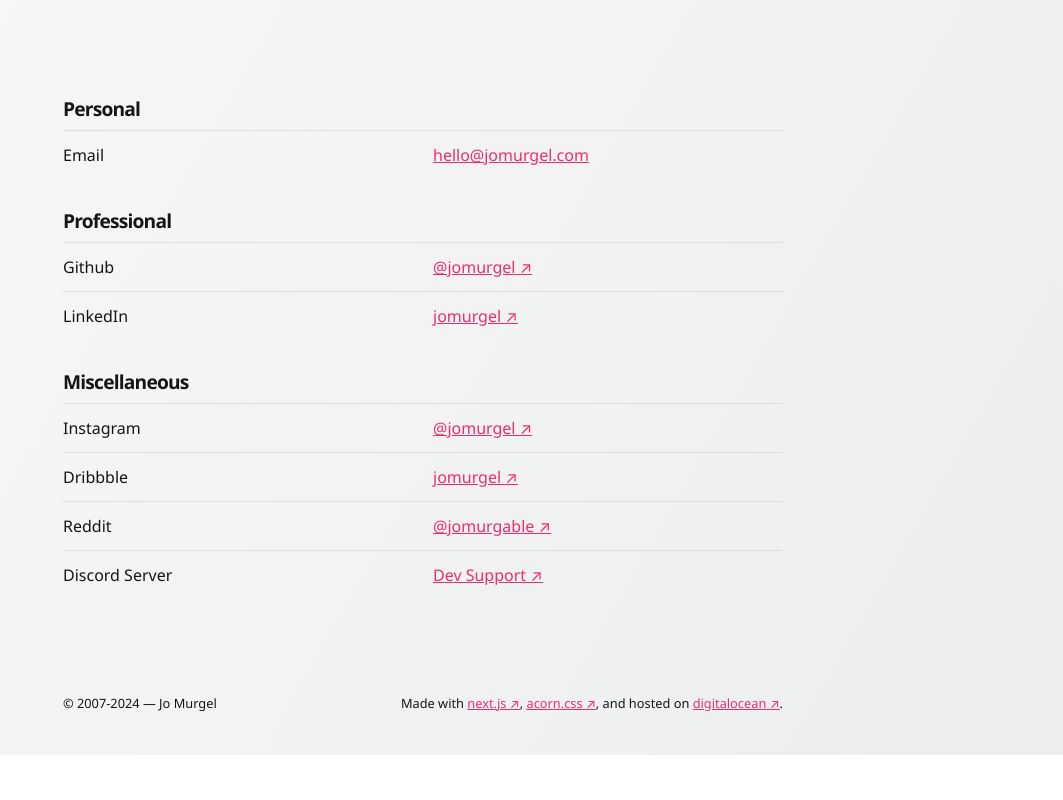
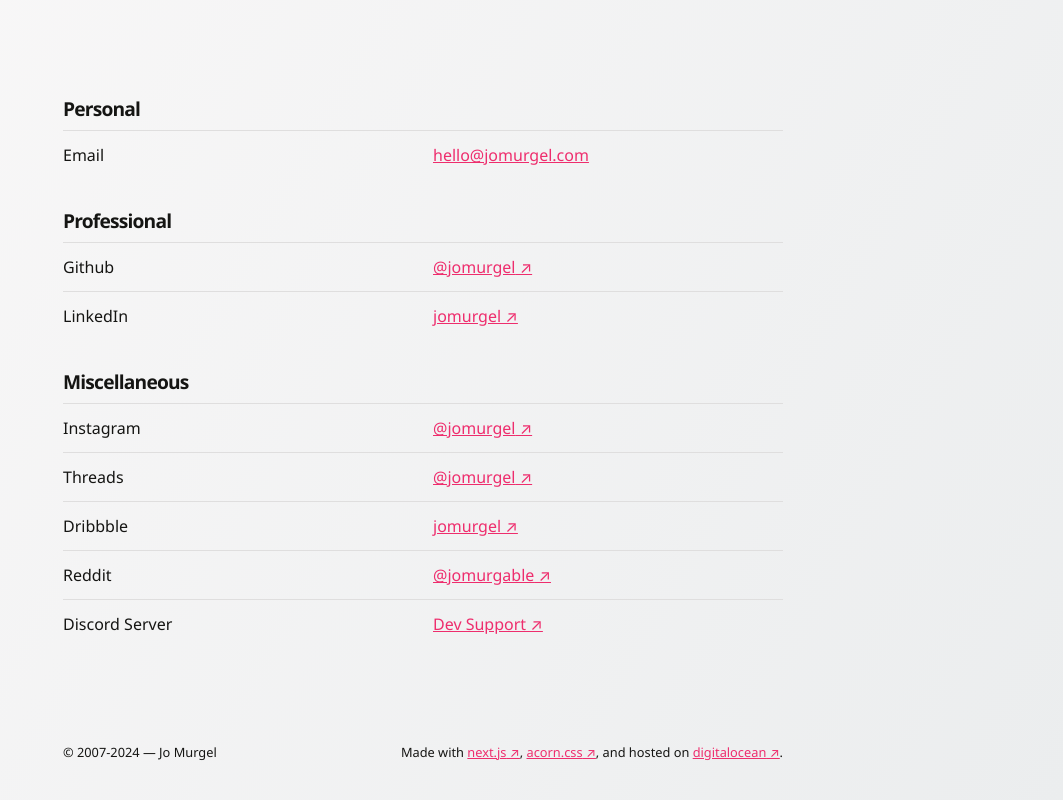
Before and after one commit to jomurgel/jomurgel-learn, a Next.js app: page /contact in a window 1280 px wide. Shown: the part 779-1579 px from the top of the page, without its empty margins (217-1280 px from the left). Before the commit the page ends 1534 px from the top, so only its background shows below. Built offline with nearby package versions, Linux system fonts and the light colour scheme.

Commit message:
Fixes build errors

```diff
--- a/next.config.mjs
+++ b/next.config.mjs
@@ -10,6 +10,7 @@ export const mdxOptions = {
 /** @type {import('next').NextConfig} */
 const nextConfig = {
   output: 'export',
+  trailingSlash: true,
   pageExtensions: ['js', 'jsx', 'md', 'mdx', 'ts', 'tsx'],
   images: {
     unoptimized: true,
--- a/src/app/contact/page.tsx
+++ b/src/app/contact/page.tsx
@@ -63,6 +63,11 @@ const Contact = () => {
           </div>
 
           <div data-attr="row">
+            <div data-attr="column">Threads</div>
+            <div data-attr="column"><a href="https://www.threads.net/@jomurgel" target="_blank" rel="noopener noreferrer">@jomurgel</a></div>
+          </div>
+
+          <div data-attr="row">
             <div data-attr="column">Dribbble</div>
             <div data-attr="column"><a href="https://dribble.com/jomurgel/" target="_blank" rel="noopener noreferrer">jomurgel</a></div>
           </div>
--- a/src/app/layout.tsx
+++ b/src/app/layout.tsx
@@ -9,11 +9,15 @@ import '../scss/style.scss'
  * Default/homepage meta.
  */
 export const metadata: Metadata = {
+  metadataBase: new URL( 'https://jomurgel.com' ),
   title: 'Jo Murgel',
   description: 'Mixed-stack JavaScript Developer',
   openGraph: {
     title: 'Jo Murgel',
     description: 'Mixed-stack JavaScript Developer',
+    images: [
+      '/cover-jomurgel.jpg',
+    ],
   },
 }
 
```
Also changed, not shown: public/about-photo.jpg, public/cover-jomurgel.jpg (added).
